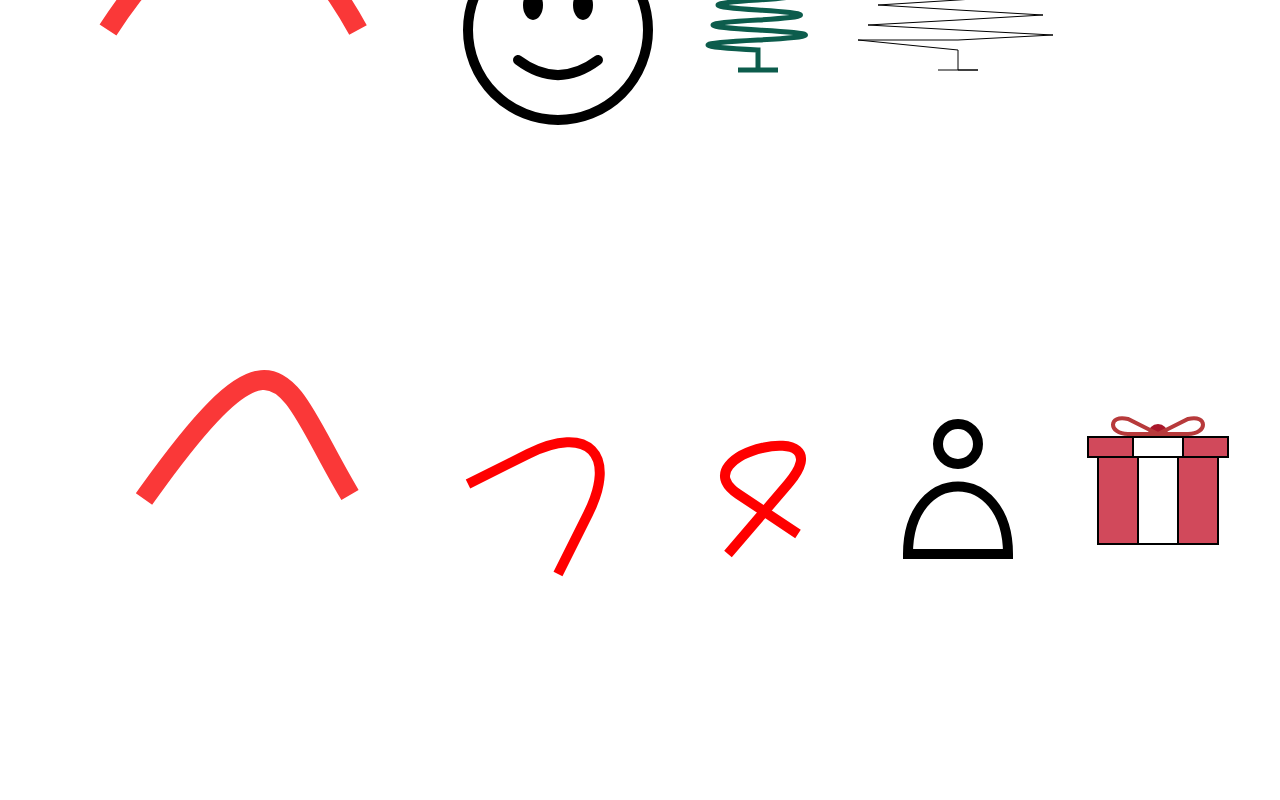
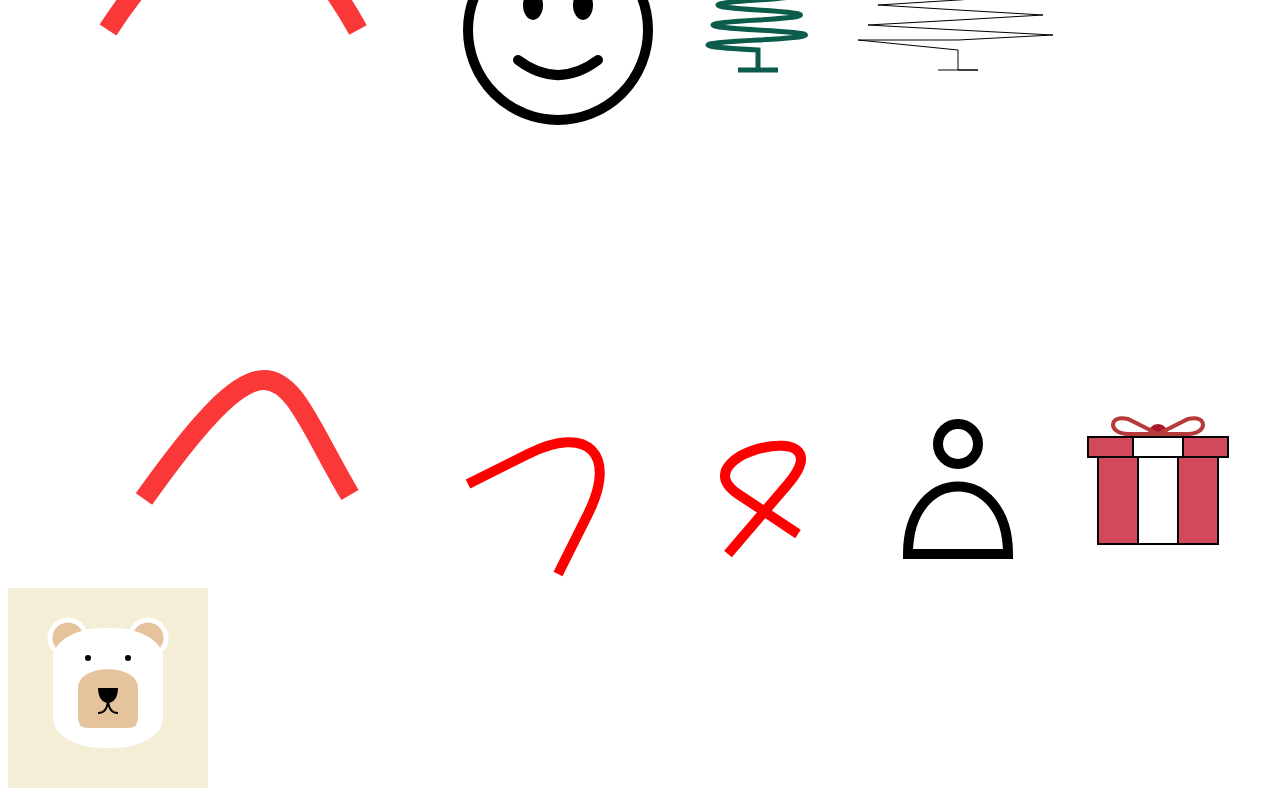
Before and after one commit to fogjoe/learn-svg, a React (Vite) app: page / in a window 1280 px wide. Shown: the part 1548-2348 px from the top of the page. Before the commit the page ends 2144 px from the top, so only its background shows below. Built offline with nearby package versions, Linux system fonts and the light colour scheme.

Commit message:
feat: draw a bear

```diff
--- a/src/App.jsx
+++ b/src/App.jsx
@@ -1,4 +1,5 @@
 import { useState } from 'react'
+import Bear from './components/Bear'
 import ChristmasTree from './components/ChristmasTree'
 import House from './components/House'
 import Line from './components/Line'
@@ -37,6 +38,8 @@ function App() {
       {/* QuadraticBezierCurve */}
       <QuadraticBezierCurve />
       <QuadraticBezierCurve2 />
+      {/* Bear */}
+      <Bear />
     </div>
   )
 }
--- /dev/null
+++ b/src/components/Bear.jsx
@@ -0,0 +1,44 @@
+import React, { memo } from 'react'
+
+const Bear = memo(() => {
+  return (
+    <div>
+      <svg class="bear" width="200" height="200" viewBox="-100 -100 200 200">
+        <circle class="ear" cx="-40" cy="-50" r="18"></circle>
+        <circle class="ear" cx="40" cy="-50" r="18"></circle>
+
+        <rect class="face" x="-55" y="-60" width="110" height="120" rx="50" ry="30" />
+        <circle cx="20" cy="-30" r="3" />
+        <circle cx="-20" cy="-30" r="3" />
+
+        <path
+          d="
+      M -30 0
+      C -30 -25 30 -25 30 0
+      L 30 30
+      Q 30 40 20 40
+      L -20 40
+      Q -30 40 -30 30"
+          fill="#E5C39C"
+        />
+        <path
+          d="
+      M -10 0
+      L 10 0
+      C 10 20 -10 20 -10 0"
+        />
+        <path
+          class="mouth"
+          d="
+      M 0 10
+      Q 0 25 10 25
+
+      M 0 10
+      Q 0 25 -10 25"
+        />
+      </svg>
+    </div>
+  )
+})
+
+export default Bear
--- a/src/svg.css
+++ b/src/svg.css
@@ -55,3 +55,23 @@
   stroke-width: 4px;
   fill: none;
 }
+
+.bear {
+  background-color: #f5eed7;
+}
+
+.bear .ear {
+  fill: #e5c39c;
+  stroke: white;
+  stroke-width: 5;
+}
+
+.bear .face {
+  fill: white;
+}
+
+.bear .mouth {
+  fill: none;
+  stroke: black;
+  stroke-width: 2;
+}
```
